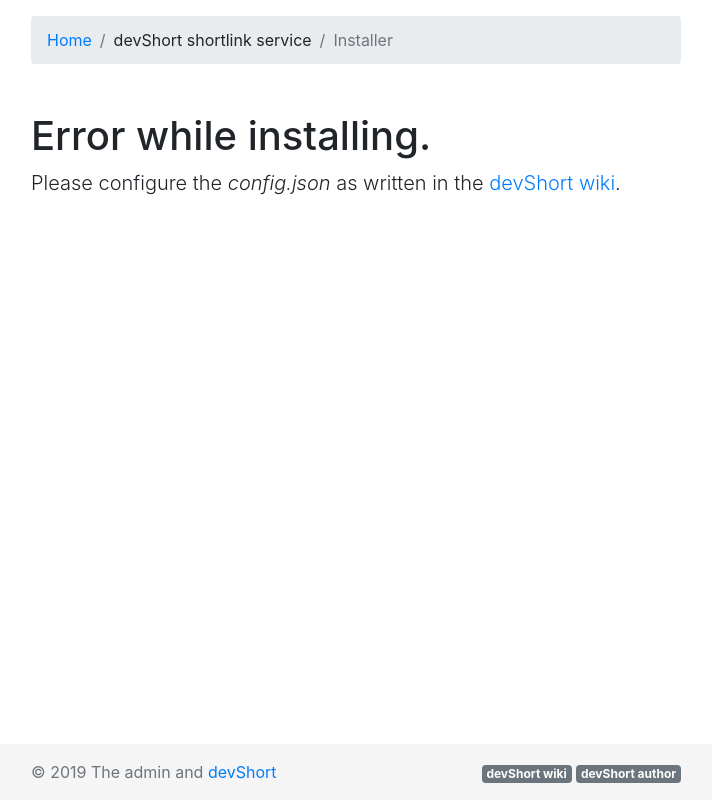
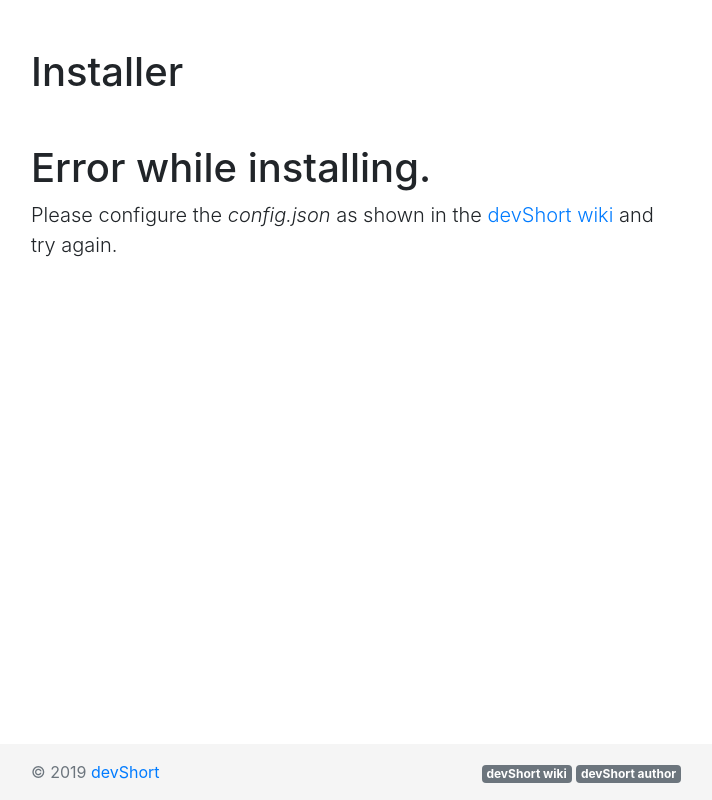
Before and after one commit to gennarovela/devShort, a PHP site: page /installer.php in a window 1280 px wide. Shown: the whole page, without its empty margins (284-996 px from the left). Run offline with PHP 8.4, Linux system fonts and the light colour scheme.

Commit message:
Simplify installer.php
1) Remove the page customization (The file is only visible the first time to the admin)
2) Slightly improved texts

```diff
--- a/installer.php
+++ b/installer.php
@@ -47,15 +47,6 @@ require valid-user";
     $success = true;
 }
 
-// Generator for page customization
-$links_string = "";
-if ($data["settings"]["custom_links"]) {
-    foreach ($data["settings"]["custom_links"] as $name => $url) {
-        $links_string = $links_string . "<a href=\"$url\" class=\"badge badge-secondary\">$name</a> ";
-    }
-    $links_string = substr($links_string, 0, -1);
-}
-
 ?>
 
 <!doctype html>
@@ -65,9 +56,9 @@ if ($data["settings"]["custom_links"]) {
     <meta charset="utf-8">
     <meta name="viewport" content="width=device-width, initial-scale=1, shrink-to-fit=no">
     <meta name="robots" content="noindex, nofollow">
-    <meta name="author" content="<?php echo $data["settings"]["author"]; ?> and the devShort team">
-    <link rel="icon" href="<?php echo $data["settings"]["favicon"]; ?>">
-    <title>Installer | <?php echo $data["settings"]["name"]; ?></title>
+    <meta name="author" content="The devShort team">
+    <link rel="icon" href="assets/icon.png">
+    <title>Installer | devShort</title>
     <link href="assets/vendor/bootstrap/bootstrap.min.css" rel="stylesheet">
     <link href="assets/main.min.css" rel="stylesheet">
 </head>
@@ -76,32 +67,26 @@ if ($data["settings"]["custom_links"]) {
 
     <main role="main" class="flex-shrink-0">
         <div class="container">
-            <nav class="mt-3" aria-label="breadcrumb">
-                <ol class="breadcrumb">
-                    <li class="breadcrumb-item"><a href="<?php echo $data["settings"]["home_link"]; ?>">Home</a></li>
-                    <li class="breadcrumb-item"><?php echo $data["settings"]["name"]; ?></li>
-                    <li class="breadcrumb-item active" aria-current="page">Installer</li>
-                </ol>
-            </nav>
-            <?php
+            <h1 class="mt-5">Installer</h1>
+            <p class="lead"><?php
 
             if ($success) {
                 echo "<h1 class=\"mt-5\">Successful installed!</h1>
-<p class=\"lead\">Now you can start the link shortening. For more information visit the <a href=\"https://github.com/flokx/devShort/wiki\">devShort wiki</a>.</p>";
+<p class=\"lead\">Now you can start link shortening. For more information visit the <a href=\"https://github.com/flokx/devShort/wiki\">devShort wiki</a>. The statistic page is quickly accessible under <a href=\"secure\">secure/</a></p>";
             } else {
                 echo "<h1 class=\"mt-5\">Error while installing.</h1>
-<p class=\"lead\">Please configure the <i>config.json</i> as written in the <a href=\"https://github.com/flokx/devShort/wiki/Installation\">devShort wiki</a>.</p>";
+<p class=\"lead\">Please configure the <i>config.json</i> as shown in the <a href=\"https://github.com/flokx/devShort/wiki/Installation\">devShort wiki</a> and try again.</p>";
             }
 
-            ?>
+            ?></p>
         </div>
     </main>
 
     <footer class="footer mt-auto py-3">
         <div class="container">
             <div class="d-flex justify-content-between align-items-center">
-                <span class="text-muted">&copy; <?php echo date("Y") . " " . $data["settings"]["author"]; ?> and <a href="https://github.com/flokx/devShort">devShort</a></span>
-                <?php if ($links_string) { echo "<span class=\"text-muted\">$links_string</span>"; } ?>
+                <span class="text-muted">&copy; <?php echo date("Y") ?> <a href="https://github.com/flokx/devShort">devShort</a></span>
+                <span class="text-muted"><a href="https://github.com/flokX/devShort/wiki" class="badge badge-secondary">devShort wiki</a> <a href="https://github.com/flokX" class="badge badge-secondary">devShort author</a></span>
             </div>
         </div>
     </footer>
```
